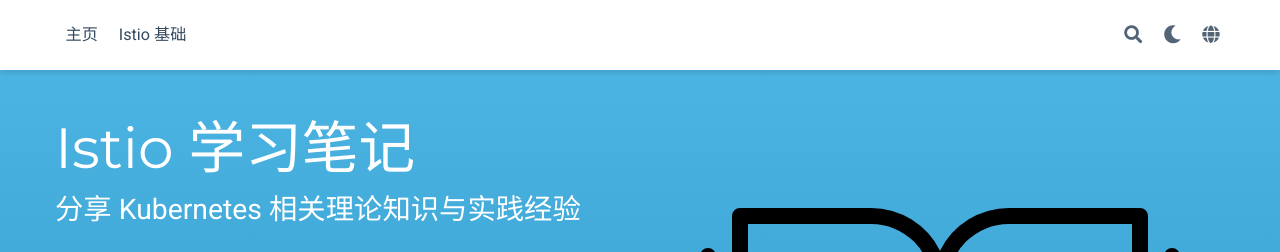
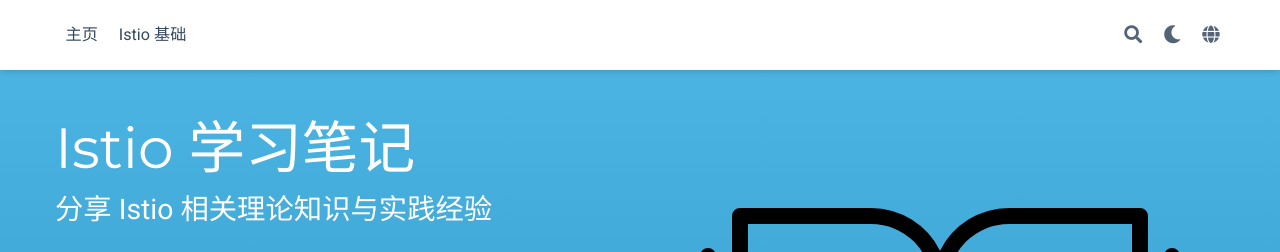
Before and after one commit to imroc/learning-istio, a plain HTML site: page docs/index.html in a window 1280 px wide. Shown: the top 252 px of the page. Drawn offline with nearby package versions, Linux system fonts and the light colour scheme; some packages are replaced by stand-ins of ours.

Commit message:
rebuilding site Sun Jan 24 18:54:09 CST 2021

```diff
--- a/docs/index.html
+++ b/docs/index.html
@@ -651,7 +651,7 @@
     </h1>
 
 
-    <div class="hero-lead"><p>分享 Kubernetes 相关理论知识与实践经验</p>
+    <div class="hero-lead"><p>分享 Istio 相关理论知识与实践经验</p>
 <p><span style="text-shadow: none;"><a class="github-button" href="https://github.com/imroc/learning-istio" data-icon="octicon-star" data-size="large" data-show-count="true" aria-label="Star this on GitHub">Star</a><script async defer src="https://buttons.github.io/buttons.js"></script></span></p>
 </div>
 
```
Also changed, not shown: 1 other file.
